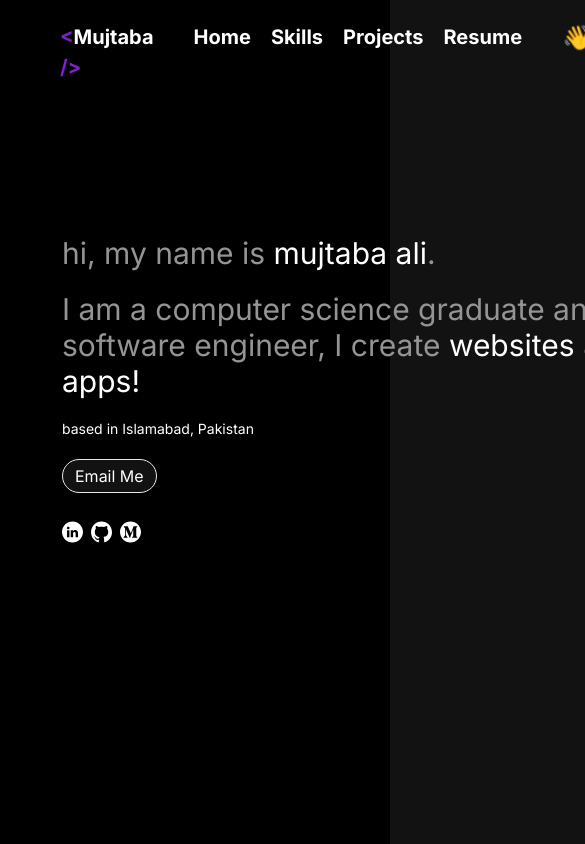
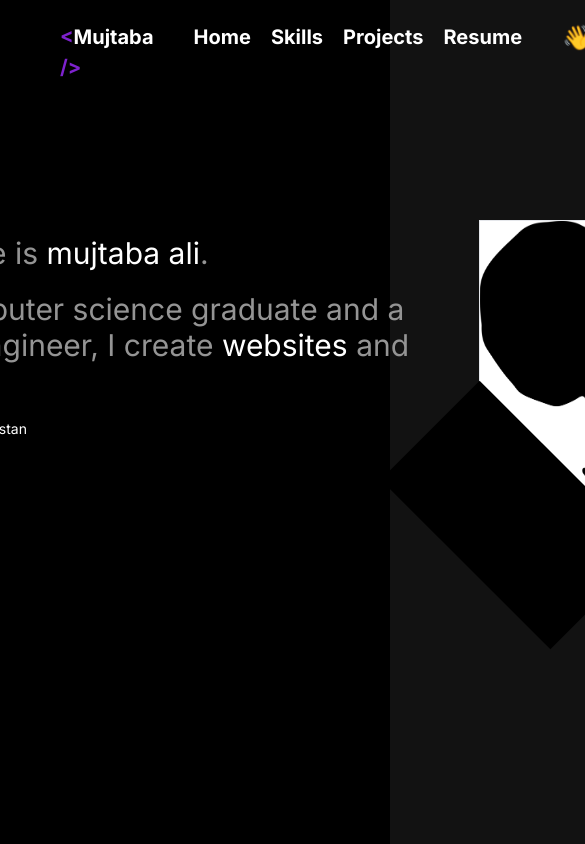
Before and after one commit to mujtabadustox/MyPortfolio, a Next.js app: page / in a window 390 px wide. Shown: the top 844 px of the page, 585 px wide, since content can reach past the window. Built offline with nearby package versions, Linux system fonts and the light colour scheme.

Commit message:
mobile fix

```diff
--- a/src/app/layout.tsx
+++ b/src/app/layout.tsx
@@ -2,6 +2,9 @@ import './globals.css'
 import type { Metadata } from 'next'
 import { Inter } from 'next/font/google'
 import {LinkProvider} from '@/contexts/LinkProvider/LinkProvider'
+
+import Head from 'next/head'
+
 
 import Navbar from '@/components/navbar/Navbar'
 
@@ -19,13 +22,16 @@ export default function RootLayout({
 }) {
   return (
     <html lang="en">
+      <Head>
+      <meta name="viewport" content="width=device-width, initial-scale=0.41, maximum-scale=1" />
+      </Head>
       <body className={inter.className}>
         <LinkProvider>
         <div className="mx-auto max-w-[calc(100dvw - 80px)] min-h-[calc(100dvh)] flex-row bg-black px-[40px] py-[10px]">
             <div className="w-full h-[50px] text-white sticky top-3">
               <Navbar />
             </div>
-            <div className="min-w-[calc(100dvh)] min-h-[calc(100dvh)] ">{children}</div>
+            <div className="sm:max-w-[calc(100dvw)] min-w-[calc(100dvw)] min-h-[calc(100dvh)] ">{children}</div>
           </div>
           </LinkProvider>
           </body>
```
